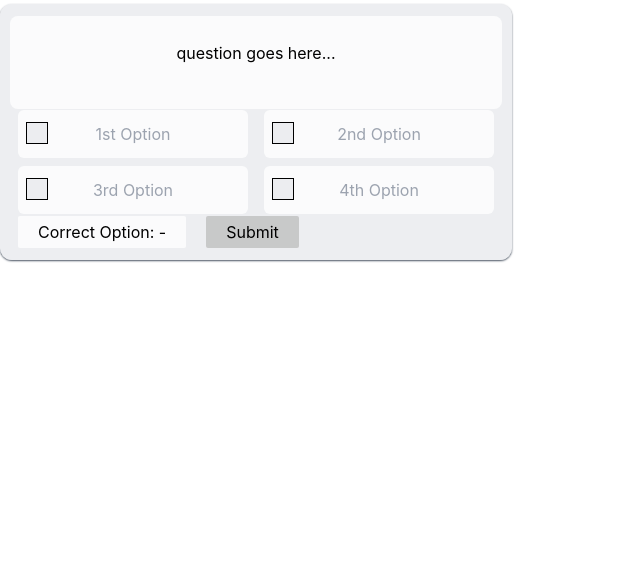
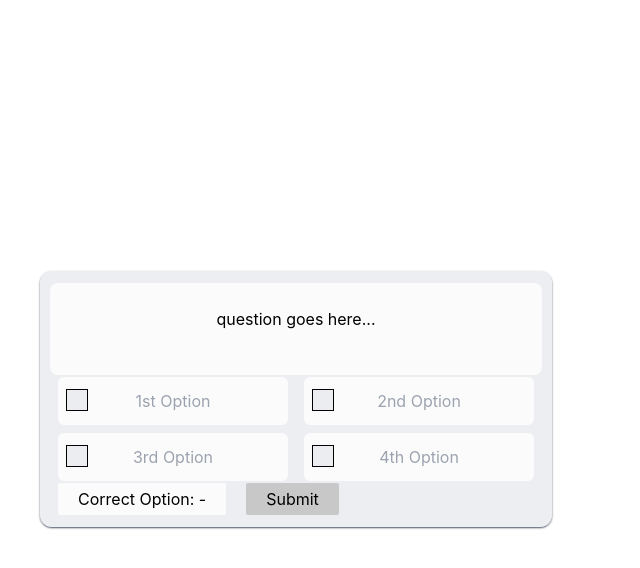
Before and after one commit to opencodeiiita/GrepIt-Frontend, a React (Create React App) app: page /quiz in a window 1280 px wide. Shown: the top 568 px of the page, without its empty margins (0-640 px from the left). Built offline with nearby package versions, Linux system fonts and the light colour scheme.

Commit message:
style: Proper layout of quiz cards

```diff
--- a/src/pages/Quiz.jsx
+++ b/src/pages/Quiz.jsx
@@ -18,7 +18,7 @@ const Option=({optionValue,optionLabel,placeholder, correctOption,onChangeHandle
 const QuizCard=({quizProp})=>
 {
   return (
-    <li className='px-4 py-3 border rounded-lg shadow-sm space-y-2 w-2/5'>
+    <li className='px-4 py-3 border rounded-lg shadow-sm space-y-2  w-1/2'>
       <header className='flex justify-between border-b-2 pb-1'>
         <h1>Question 1</h1>
         <section className='flex justify between'>
@@ -39,7 +39,7 @@ const QuizCard=({quizProp})=>
         <section className='grid grid-cols-2 justify-center items-center gap-y-2 gap-x-4 mt-2'>
           <aside className='flex justify-start items-center space-x-1'>
             <p className='w-4 h-4 bg-red-600 text-red-600 rounded-full'>  </p>
-            <p>Option 1</p>
+            <p className='text-sm max-w-xs text-left'>Option 1</p>
           </aside>
           <aside className='flex justify-start items-center space-x-1'>
             <p className='w-4 h-4 bg-red-600 text-red-600 rounded-full'> </p>
@@ -47,11 +47,11 @@ const QuizCard=({quizProp})=>
           </aside>
           <aside className='flex justify-start items-center space-x-1'>
             <p className='w-4 h-4 bg-red-600 text-red-600 rounded-full'> </p>
-            <p>Option 3</p>
+            <p className='text-sm max-w-xs text-left'>Option 3</p>
           </aside>
           <aside className='flex justify-start items-center space-x-1'>
             <p className='w-4 h-4 bg-red-600 text-red-600 rounded-full'> </p>
-            <p>Option 4</p>
+            <p className='text-sm max-w-xs text-left'>Option 4</p>
           </aside>
         </section>
       </main>
@@ -89,8 +89,9 @@ const Quiz = () => {
   const onChangeHandler=(isQuestion,text,optionNumber)=> isQuestion?setQuestion(text):setOptions(prev=>({...prev,[optionNumber]:text}))
 
   return (
-    <div className='w-screen h-screen flex justify-around items-start'>
-      <section className='w w-2/5 bg-gray-200/70 py-3 mt-1 px-2.5 rounded-xl flex flex-col justify-between h-[32%] shadow-sm shadow-gray-600'>
+    <div className='w-screen h-screen flex justify-around items-start overflow-x-hidden'>
+      <div className='w-1/2 h-full '>
+        <section className='w w-2/5 bg-gray-200/70 py-3 mt-1 px-2.5 rounded-xl flex flex-col justify-between h-[32%] shadow-sm shadow-gray-600 fixed top-1/3 left-10'>
           <textarea value={question} className='w-full h-2/5  text-center placeholder:text-black bg-white/80 rounded-lg resize-none pt-[5%]' placeholder='question goes here...' onChange={(e)=>onChangeHandler(true,e.target.value)}/>
           <main className='grid grid-cols-2 justify-center items-center gap-y-2 gap-x-4 mx-2 '>
             <Option optionValue={options[1]} optionLabel={"1"} placeholder={"1st Option"} correctOption={correctOption} onChangeHandler={onChangeHandler} changeCorrectOption={changeCorrectOption} />
@@ -103,7 +104,8 @@ const Quiz = () => {
             <button className='py-1 px-5 bg-white/80 ml-5 rounded-sm disabled:brightness-75 disabled:cursor-not-allowed' disabled={correctOption==="" || question===""} onClick={clickHandler}>Submit</button>
           </aside>
         </section>
-      <ul className=' grow flex flex-col justify-center items-center self-start'>
+      </div>
+      <ul className=' grow flex flex-col justify-center items-center self-start space-y-10 mt-10'>
         {questions.map(question=>(
           <QuizCard quizProp={question}/>
         ))}
```
Lines whose indentation alone changed are shown as unchanged.
